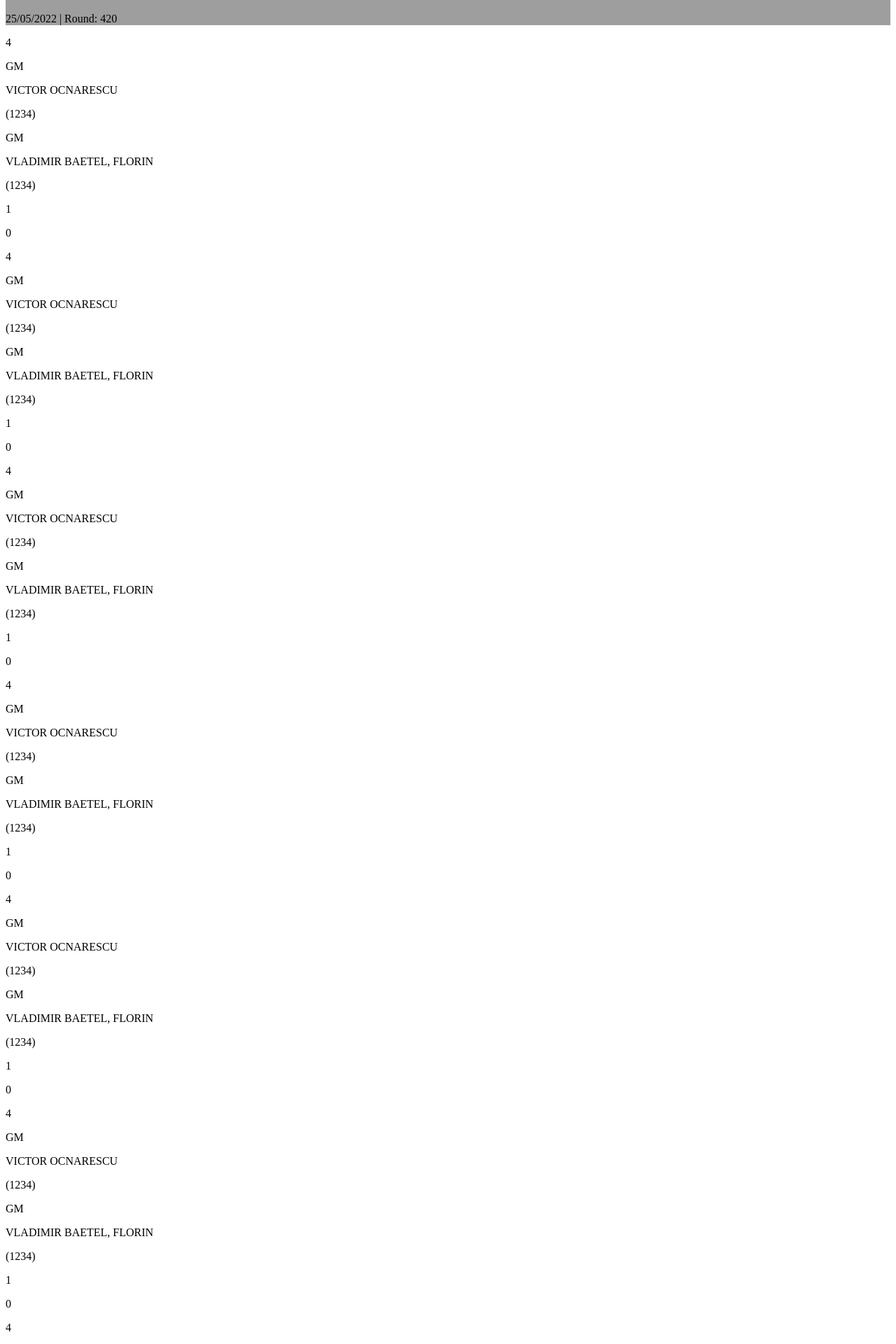
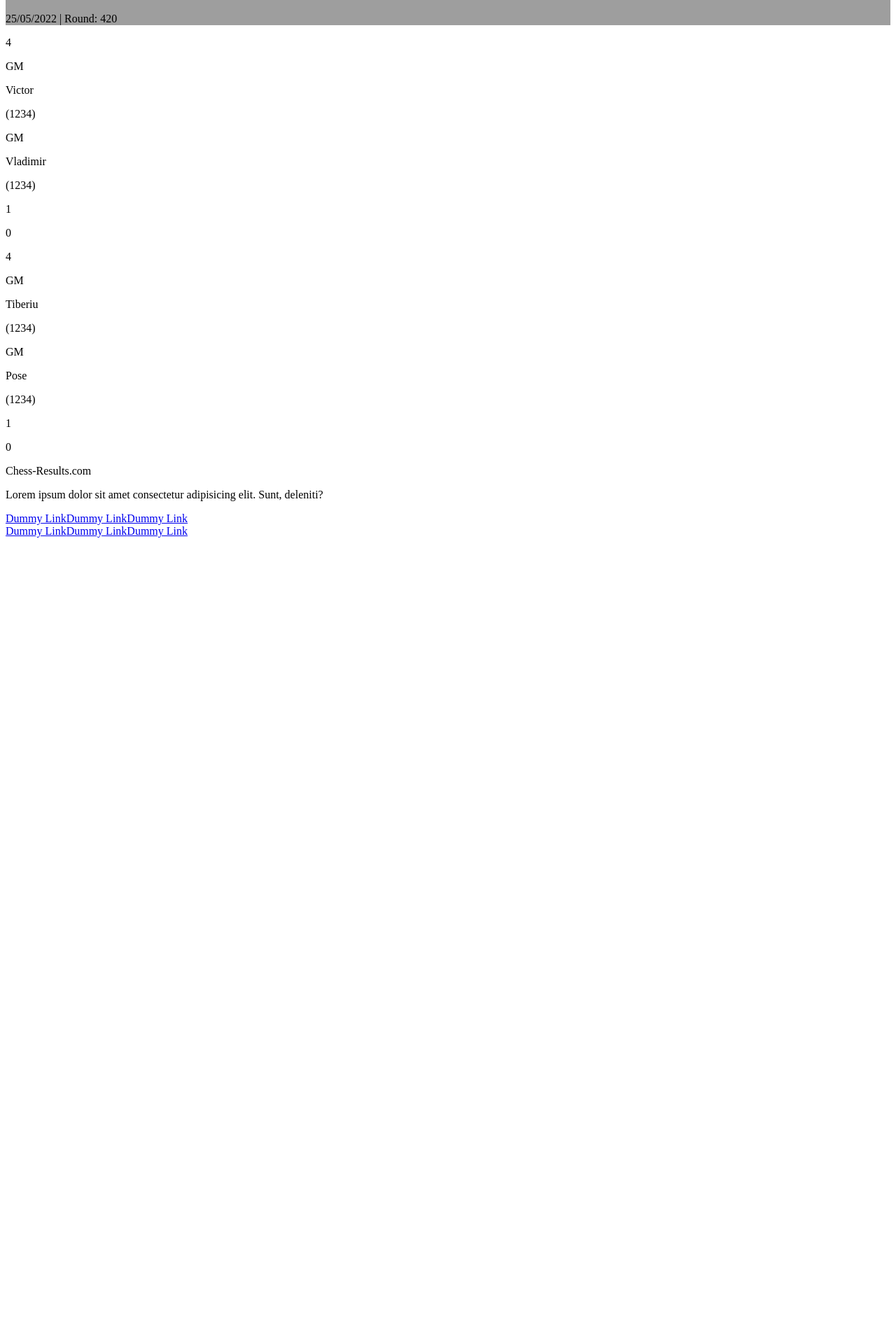
Before and after one commit to victorocna/chess-results-clone, a Next.js app: page / in a window 1280 px wide. Shown: the part 520-2440 px from the top of the page at 70% size. After the commit the page ends 1296 px from the top, so only its background shows below. Built offline with nearby package versions, Linux system fonts and the light colour scheme; grey boxes are pictures that could not be loaded.

Commit message:
add props

```diff
--- a/components/Player_Pair.jsx
+++ b/components/Player_Pair.jsx
@@ -1,6 +1,6 @@
 import React from "react";
 
-const Player_Pair = () => {
+const Player_Pair = ({ white, black }) => {
     return (
       <div className="w-full mb-1 flex shadow">
           <div className="w-1/12 flex items-center justify-center bg-gradient-to-r from-sky-200 to-sky-100 border-r border-white">
@@ -11,14 +11,14 @@ const Player_Pair = () => {
               <p className="px-2 mx-1 text-[0.5rem] font-bold rounded bg-sky-600 text-white shadow">
                 GM
               </p>
-              <p className="text-l truncate">VICTOR OCNARESCU</p>
+              <p className="text-l truncate">{white}</p>
               <p className="ml-2 text-xs text-gray-700">(1234)</p>
             </div>
             <div className="h-full flex items-center">
               <p className="px-2 mx-1 text-[0.5rem] font-bold rounded bg-sky-600 text-white shadow">
                 GM
               </p>
-              <p className="text-l truncate">VLADIMIR BAETEL, FLORIN</p>
+              <p className="text-l truncate">{black}</p>
               <p className="ml-2 text-xs text-gray-700">(1234)</p>
             </div>
           </div>
--- a/pages/index.js
+++ b/pages/index.js
@@ -8,15 +8,8 @@ const Page = () => {
     <div>
       <Header />
       <main className="w-full max-w-2xl mx-auto mt-1">
-        <Player_Pair />
-        <Player_Pair />
-        <Player_Pair />
-        <Player_Pair />
-        <Player_Pair />
-        <Player_Pair />
-        <Player_Pair />
-        <Player_Pair />
-        <Player_Pair />
+        <Player_Pair white="Victor" black="Vladimir" />
+        <Player_Pair white="Tiberiu" black="Pose" />
       </main>
       <Footer />
     </div>
```
